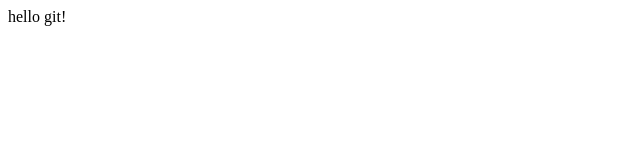
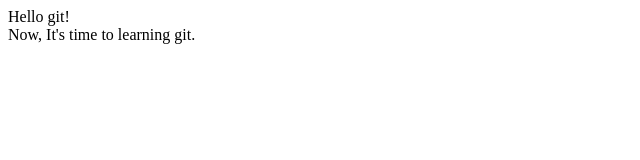
Before and after one commit to wliw/hello-word, a website: page assets/index.html in a window 1280 px wide. Shown: the whole page, without its empty margins (0-640 px from the left). Drawn offline with Linux system fonts and the light colour scheme.

Commit message:
update index.html

```diff
--- a/assets/index.html
+++ b/assets/index.html
@@ -7,6 +7,7 @@
 	<title>Git</title>
 </head>
 <body>
-	<div>hello git!</div>
+	<div>Hello git!</div>
+	<div>Now, It's time to learning git.</div>
 </body>
 </html>
```
